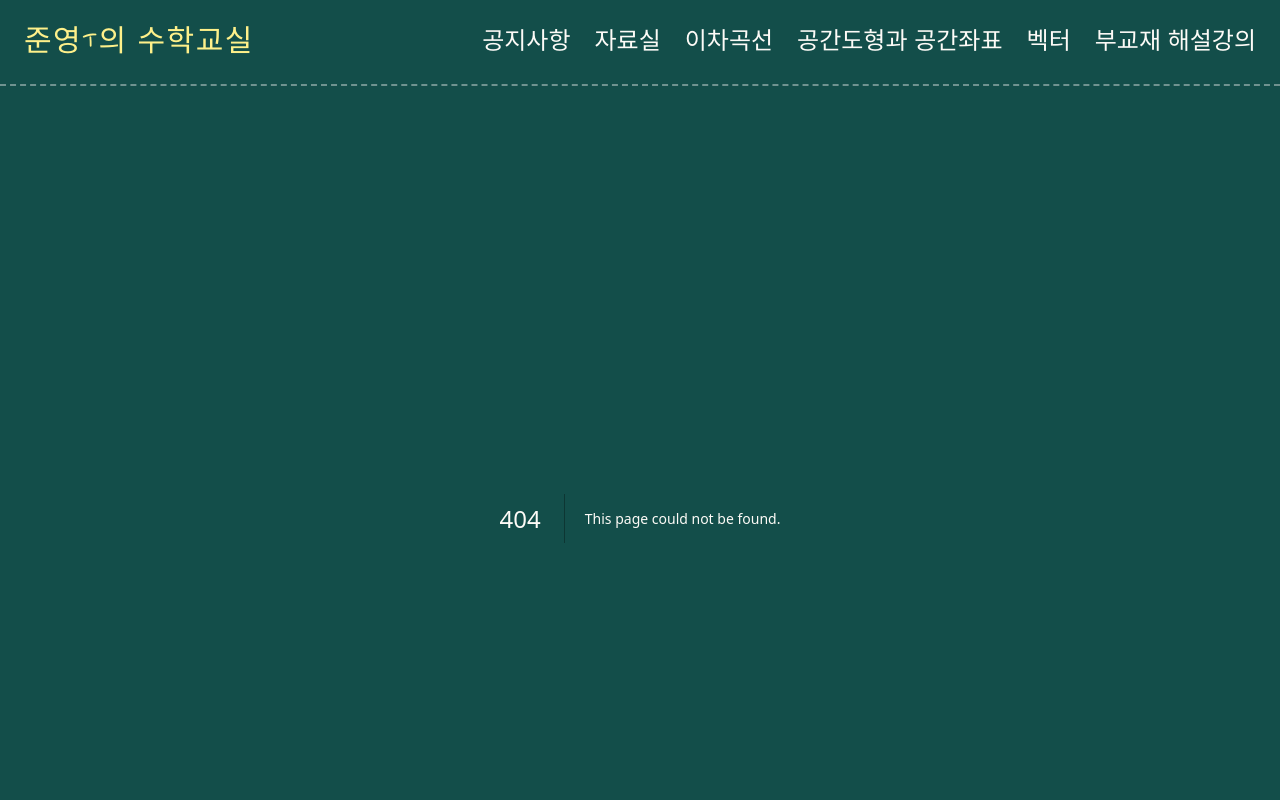
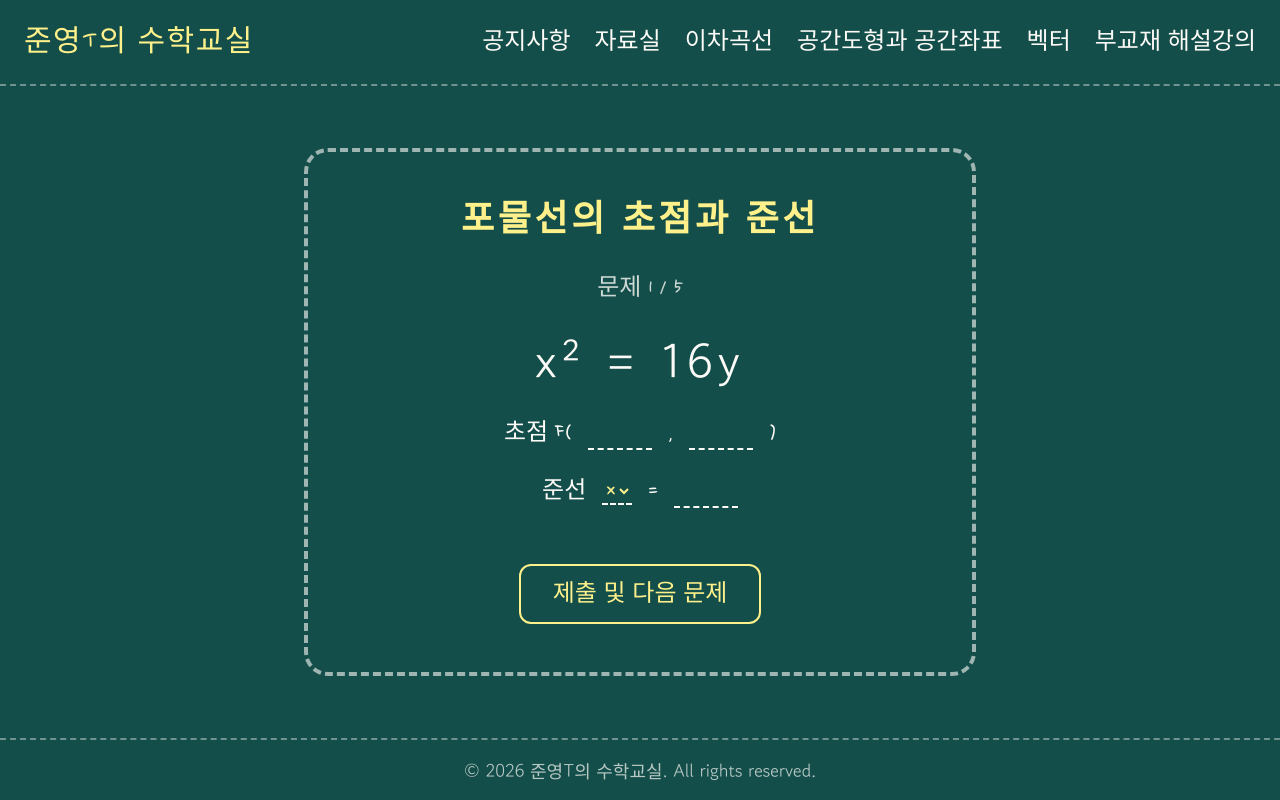
Before and after one commit to wnsdud131700-source/gumstar, a Next.js app: page /conics in a window 1280 px wide. Before the commit this address had no page. Shown: the top 800 px of the page. Built offline with nearby package versions, Linux system fonts and the light colour scheme; no server answers.

Commit message:
feat: add conic section quiz with supabase integration

```diff
--- /dev/null
+++ b/app/conics/page.tsx
@@ -0,0 +1,199 @@
+"use client";
+
+import { useState, useEffect, FormEvent } from "react";
+import { supabase } from "@/utils/supabase/client";
+
+type ConicType = "x_squared" | "y_squared";
+
+interface Question {
+  type: ConicType;
+  p: number;
+}
+
+export default function ConicsQuiz() {
+  const [questions, setQuestions] = useState<Question[]>([]);
+  const [currentQuestionIndex, setCurrentQuestionIndex] = useState(0);
+  const [score, setScore] = useState(0);
+
+  // User Inputs
+  const [focusX, setFocusX] = useState("");
+  const [focusY, setFocusY] = useState("");
+  const [directrixVar, setDirectrixVar] = useState<"x" | "y">("x");
+  const [directrixVal, setDirectrixVal] = useState("");
+
+  const [quizFinished, setQuizFinished] = useState(false);
+  const [userName, setUserName] = useState("");
+  const [isSubmitting, setIsSubmitting] = useState(false);
+  const [submitSuccess, setSubmitSuccess] = useState(false);
+
+  useEffect(() => {
+    // Generate 5 random questions
+    const generated: Question[] = [];
+    const pValues = [-5, -4, -3, -2, -1, 1, 2, 3, 4, 5];
+    for (let i = 0; i < 5; i++) {
+      generated.push({
+        type: Math.random() > 0.5 ? "x_squared" : "y_squared",
+        p: pValues[Math.floor(Math.random() * pValues.length)],
+      });
+    }
+    setQuestions(generated);
+  }, []);
+
+  const currentQ = questions[currentQuestionIndex];
+
+  const handleSubmitAnswer = (e: FormEvent) => {
+    e.preventDefault();
+    if (!currentQ) return;
+
+    let isCorrect = false;
+    const ansFocusX = parseInt(focusX);
+    const ansFocusY = parseInt(focusY);
+    const ansDirVal = parseInt(directrixVal);
+
+    if (currentQ.type === "y_squared") {
+      // y^2 = 4px -> Focus(p, 0), Directrix x = -p
+      if (
+        ansFocusX === currentQ.p &&
+        ansFocusY === 0 &&
+        directrixVar === "x" &&
+        ansDirVal === -currentQ.p
+      ) {
+        isCorrect = true;
+      }
+    } else {
+      // x^2 = 4py -> Focus(0, p), Directrix y = -p
+      if (
+        ansFocusX === 0 &&
+        ansFocusY === currentQ.p &&
+        directrixVar === "y" &&
+        ansDirVal === -currentQ.p
+      ) {
+        isCorrect = true;
+      }
+    }
+
+    if (isCorrect) setScore((prev) => prev + 20); // 20 points per question = 100 max
+
+    // Next question or finish
+    if (currentQuestionIndex < 4) {
+      setCurrentQuestionIndex((prev) => prev + 1);
+      // Reset inputs
+      setFocusX("");
+      setFocusY("");
+      setDirectrixVal("");
+    } else {
+      setQuizFinished(true);
+    }
+  };
+
+  const handleSaveScore = async () => {
+    if (!userName.trim()) return alert("이름을 입력해주세요!");
+    setIsSubmitting(true);
+
+    const { error } = await supabase.from("conic_scores").insert([
+      { user_name: userName, score: score }
+    ]);
+
+    setIsSubmitting(false);
+    if (error) {
+      console.error(error);
+      alert("점수 저장에 실패했습니다. (Supabase 연결 설정을 확인하세요)");
+    } else {
+      setSubmitSuccess(true);
+    }
+  };
+
+  if (questions.length === 0) return <div className="text-center p-8">문제 생성 중...</div>;
+
+  return (
+    <div className="w-full max-w-2xl flex flex-col items-center gap-8 py-12 px-6 border-4 border-dashed border-[#fdfbf7]/60 rounded-3xl relative">
+      <h1 className="text-4xl text-chalkYellow tracking-widest font-bold">포물선의 초점과 준선</h1>
+
+      {!quizFinished ? (
+        <div className="w-full space-y-8 flex flex-col items-center">
+          <div className="text-2xl text-[#fdfbf7]/80">문제 {currentQuestionIndex + 1} / 5</div>
+
+          <div className="text-5xl my-6 font-note tracking-widest">
+            {currentQ.type === "y_squared"
+              ? `y² = ${4 * currentQ.p}x`
+              : `x² = ${4 * currentQ.p}y`}
+          </div>
+
+          <form onSubmit={handleSubmitAnswer} className="w-full flex flex-col gap-6 items-center">
+            <div className="flex items-center gap-4 text-2xl">
+              <span>초점 F(</span>
+              <input
+                type="number"
+                required
+                value={focusX}
+                onChange={(e) => setFocusX(e.target.value)}
+                className="w-16 bg-transparent border-b-2 border-dashed border-chalk text-center focus:outline-none"
+              />
+              <span>,</span>
+              <input
+                type="number"
+                required
+                value={focusY}
+                onChange={(e) => setFocusY(e.target.value)}
+                className="w-16 bg-transparent border-b-2 border-dashed border-chalk text-center focus:outline-none"
+              />
+              <span>)</span>
+            </div>
+
+            <div className="flex items-center gap-4 text-2xl">
+              <span>준선</span>
+              <select
+                value={directrixVar}
+                onChange={(e) => setDirectrixVar(e.target.value as "x"|"y")}
+                className="bg-transparent border-b-2 border-dashed border-chalk focus:outline-none text-chalkYellow"
+              >
+                <option value="x" className="bg-teal-900 text-chalk">x</option>
+                <option value="y" className="bg-teal-900 text-chalk">y</option>
+              </select>
+              <span>=</span>
+              <input
+                type="number"
+                required
+                value={directrixVal}
+                onChange={(e) => setDirectrixVal(e.target.value)}
+                className="w-16 bg-transparent border-b-2 border-dashed border-chalk text-center focus:outline-none"
+              />
+            </div>
+
+            <button type="submit" className="mt-8 px-8 py-3 border-2 border-chalkYellow text-chalkYellow hover:bg-chalkYellow hover:text-teal-900 rounded-xl transition-colors text-2xl">
+              제출 및 다음 문제
+            </button>
+          </form>
+        </div>
+      ) : (
+        <div className="w-full space-y-8 flex flex-col items-center text-center">
+          <h2 className="text-4xl text-chalkYellow">퀴즈 종료!</h2>
+          <div className="text-3xl">당신의 점수는 <span className="text-5xl font-bold">{score}</span> 점 입니다.</div>
+
+          {!submitSuccess ? (
+            <div className="flex flex-col items-center gap-4 mt-8">
+              <input
+                type="text"
+                placeholder="이름을 입력하세요"
+                value={userName}
+                onChange={(e) => setUserName(e.target.value)}
+                className="bg-transparent border-b-2 border-dashed border-chalk text-center focus:outline-none text-2xl p-2 placeholder:text-chalk/50"
+              />
+              <button
+                onClick={handleSaveScore}
+                disabled={isSubmitting}
+                className="px-8 py-3 border-2 border-chalk text-chalk hover:bg-chalk hover:text-teal-900 rounded-xl transition-colors text-2xl disabled:opacity-50"
+              >
+                {isSubmitting ? "저장 중..." : "점수 저장하기"}
+              </button>
+            </div>
+          ) : (
+            <div className="text-2xl text-green-300 mt-8 p-4 border-2 border-dashed border-green-300 rounded-xl">
+              점수가 성공적으로 기록되었습니다!
+            </div>
+          )}
+        </div>
+      )}
+    </div>
+  );
+}
--- a/app/layout.tsx
+++ b/app/layout.tsx
@@ -1,5 +1,7 @@
 import type { Metadata } from "next";
 import "./globals.css";
+
+import Link from "next/link";
 
 export const metadata: Metadata = {
   title: "준영T의 수학교실",
@@ -20,12 +22,12 @@ export default function RootLayout({
           </div>
           <nav>
             <ul className="flex gap-6 text-2xl">
-              <li className="hover:text-chalkYellow cursor-pointer transition-colors">공지사항</li>
-              <li className="hover:text-chalkYellow cursor-pointer transition-colors">자료실</li>
-              <li className="hover:text-chalkYellow cursor-pointer transition-colors">이차곡선</li>
-              <li className="hover:text-chalkYellow cursor-pointer transition-colors">공간도형과 공간좌표</li>
-              <li className="hover:text-chalkYellow cursor-pointer transition-colors">벡터</li>
-              <li className="hover:text-chalkYellow cursor-pointer transition-colors">부교재 해설강의</li>
+              <li className="hover:text-chalkYellow cursor-pointer transition-colors"><Link href="#">공지사항</Link></li>
+              <li className="hover:text-chalkYellow cursor-pointer transition-colors"><Link href="#">자료실</Link></li>
+              <li className="hover:text-chalkYellow cursor-pointer transition-colors"><Link href="/conics">이차곡선</Link></li>
+              <li className="hover:text-chalkYellow cursor-pointer transition-colors"><Link href="#">공간도형과 공간좌표</Link></li>
+              <li className="hover:text-chalkYellow cursor-pointer transition-colors"><Link href="#">벡터</Link></li>
+              <li className="hover:text-chalkYellow cursor-pointer transition-colors"><Link href="#">부교재 해설강의</Link></li>
             </ul>
           </nav>
         </header>
--- a/package.json
+++ b/package.json
@@ -12,7 +12,8 @@
     "next": "14.2.5",
     "react": "^18",
     "react-dom": "^18",
-    "lucide-react": "^0.412.0"
+    "lucide-react": "^0.412.0",
+    "@supabase/supabase-js": "^2.44.4"
   },
   "devDependencies": {
     "@types/node": "^20",
--- /dev/null
+++ b/utils/supabase/client.ts
@@ -0,0 +1,6 @@
+import { createClient } from '@supabase/supabase-js'
+
+const supabaseUrl = process.env.NEXT_PUBLIC_SUPABASE_URL!
+const supabaseAnonKey = process.env.NEXT_PUBLIC_SUPABASE_ANON_KEY!
+
+export const supabase = createClient(supabaseUrl, supabaseAnonKey)
```
Also changed, not shown: 1 other file (tests, documents, lock files or other folders).
